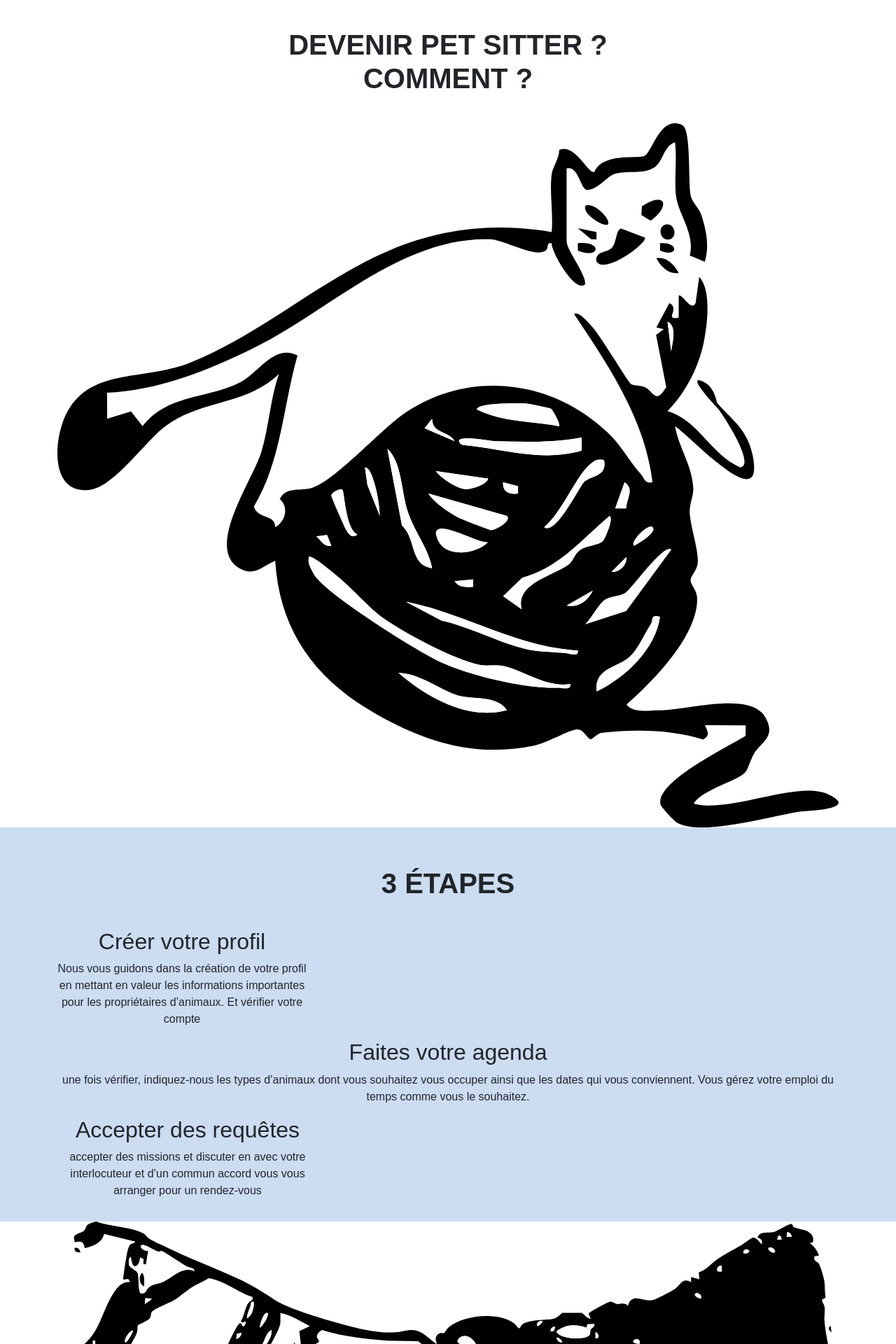
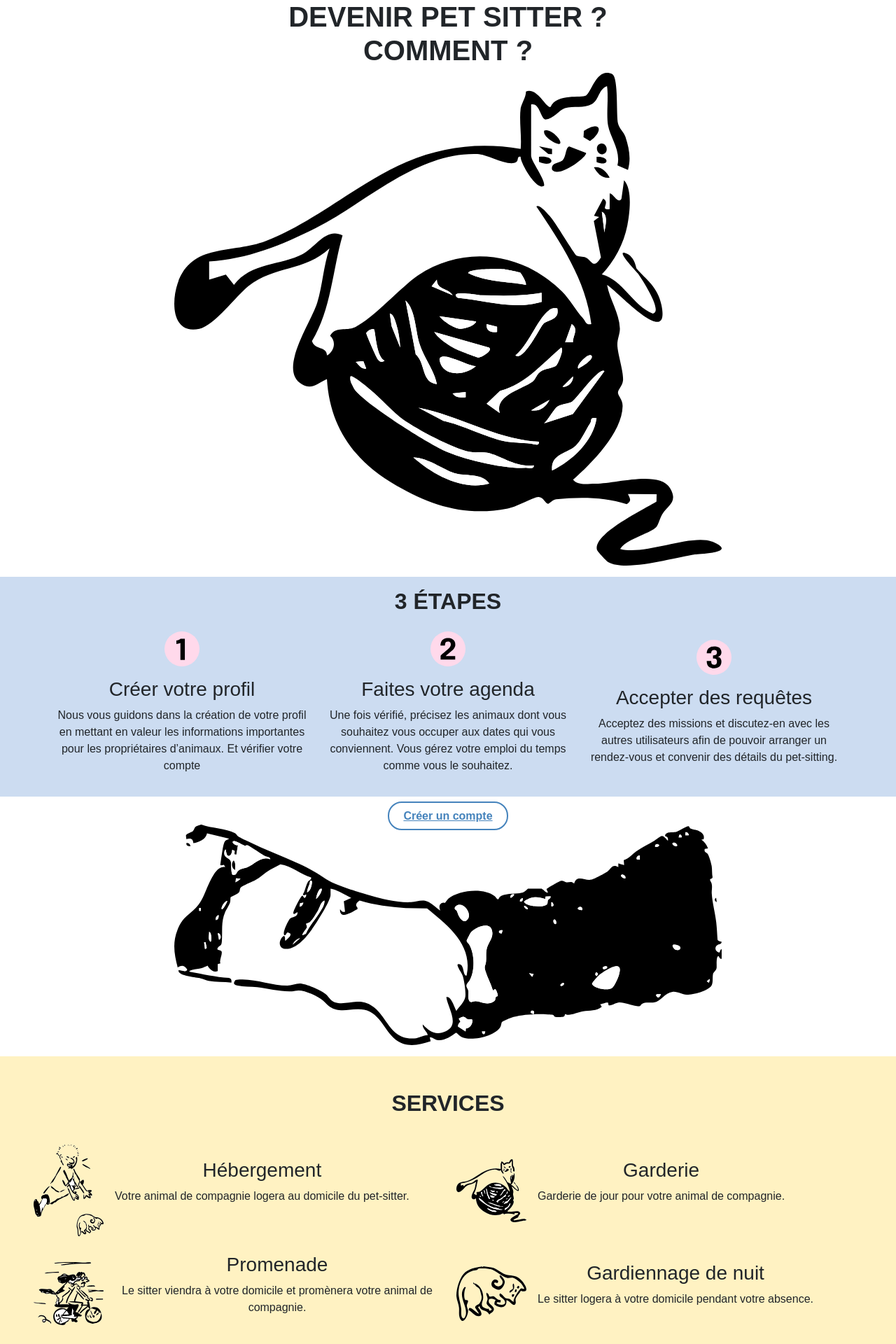
Before and after one commit to adil-hlk/Wiggle, a PHP site: page /sitter.html in a window 1280 px wide. Shown: the top 1920 px of the page at 70% size. Run offline with PHP 8.4, Linux system fonts and the light colour scheme.

Commit message:
Page "devenir un sitter" finie
il manque juste un petit détail à améliorer au niveau des services

```diff
--- a/assets/style.css
+++ b/assets/style.css
@@ -8,8 +8,10 @@ body {
     text-align: center;
 
 }
-body h1 {
-    font-weight: bold;
+
+    .etape {
+    width: 50px;
+    height: auto;
     margin: 1em;
 }
 /*section nav*/
@@ -235,10 +237,15 @@ body h1 {
   .etapes {
     background-color: #ccdcf1;
     padding: 1em;
+    margin-top: 1em;
+    margin-bottom: 1em;
   }
 
   .services {
     background-color: #fff2c2;
+    padding: 1em;
+    margin-top: 1em;
+    margin-bottom: 1em;
   }
 
   .container1 .glass:hover {
--- a/sitter.html
+++ b/sitter.html
@@ -1,47 +1,83 @@
 <head><meta charset="UTF-8">
-  <meta name="viewport" content="width=device-width, initial-scale=1.0">
-  <link rel="stylesheet" href="assets/style.css">
+    <meta name="viewport" content="width=device-width, initial-scale=1.0">
+    <link rel="stylesheet" href="assets/style.css">
     <link rel="stylesheet" href="bootstrap/css/bootstrap.min.css">
     <script src="bootstrap/js/bootstrap.bundle.min.js"></script>
 </head>
+
 <div class="container">
-<h1>DEVENIR PET SITTER ?<br>COMMENT ?</h1>
+    <h1 class="text-uppercase fw-bold text-center">DEVENIR PET SITTER ?<br>COMMENT ?</h1>
 </div>
 <div class="container">
-<img src="assets/images/chat-pelotte.svg" alt="chat sur une pelotte">
+<img src="assets/images/chat-pelotte.svg" alt="chat sur une pelotte" width="70%">
 </div>
 
-<section class="etapes">
-    <h1>3 ÉTAPES</h1>
+<section id="etapes" class="etapes">
+    <h2 class="text-uppercase fw-bold text-center">3 ÉTAPES</h2>
     <div class="container">
         <div class="row align-items-center">
         <div class="col-md-4">
-            <h2>Créer votre profil</h2>
+            <img class="etape" src="assets/images/Chiffre1.svg" alt="Etape 1">
+            <h3>Créer votre profil</h3>
             <p>Nous vous guidons dans la création de votre profil en mettant en valeur les informations importantes pour les propriétaires d’animaux. Et vérifier votre compte</p>
         </div>
-        <div class="col-md-4"></div>
-            <h2>Faites votre agenda</h2>
-            <p>une fois vérifier, indiquez-nous les types d’animaux dont vous souhaitez vous occuper ainsi que les dates qui vous conviennent. Vous gérez votre emploi du temps comme vous le souhaitez.</p>
+        <div class="col-md-4">
+            <img class="etape" src="assets/images/Chiffre2.svg" alt="Etape 2">
+            <h3>Faites votre agenda</h3>
+            <p>Une fois vérifié, précisez les animaux dont vous souhaitez vous occuper aux dates qui vous conviennent. Vous gérez votre emploi du temps comme vous le souhaitez.</p>
         </div>
         <div class="col-md-4">
-            <h2>Accepter des requêtes</h2>
-            <p>accepter des missions et discuter en avec votre interlocuteur et d’un commun accord vous vous arranger pour un rendez-vous</p>
+            <img class="etape" src="assets/images/Chiffre3.svg" alt="Etape 3">
+            <h3>Accepter des requêtes</h3>
+            <p>Acceptez des missions et discutez-en avec les autres utilisateurs afin de pouvoir arranger un rendez-vous et convenir des détails du pet-sitting.</p>
         </div>
+        </div>
+
+    </div>
+</section>
+<a href="#" class="btn-rechercher md-2" role="button" aria-disabled="true">Créer un compte</a>
+<div class="container">
+    <img src="assets/images/2pattes.svg" alt="se serrer la patte" width="70%">
+</div>
+
+<section id="services" class="services text-center p-5">
+    <h2 class="text-uppercase fw-bold text-center">SERVICES</h2>
+    <div class="row">
+        <div class="col-12 col-lg-6 d-flex align-items-center mb-4">
+            <img class="illu-img me-3" src="assets/images/homme-saute-chat.svg" alt="homme heureux saute sur son chat">
+            <div>
+                <h3>Hébergement</h3>
+                <p>Votre animal de compagnie logera au domicile du pet-sitter.</p>
+            </div>
+        </div>
+        <div class="col-12 col-lg-6 d-flex align-items-center mb-4">
+            <img class="illu-img me-3" src="assets/images/chat-pelotte.svg" alt="chat sur pelotte de laine">
+            <div>
+                <h3>Garderie</h3>
+                <p>Garderie de jour pour votre animal de compagnie.</p>
+            </div>
+        </div>
+        <div class="col-12 col-lg-6 d-flex align-items-center mb-4">
+            <img class="illu-img me-3" src="assets/images/chien-velo.svg" alt="chien sur vélo">
+            <div>
+                <h3>Promenade</h3>
+                <p>Le sitter viendra à votre domicile et promènera votre animal de compagnie.</p>
+            </div>
+        </div>
+        <div class="col-12 col-lg-6 d-flex align-items-center mb-4">
+            <img class="illu-img me-3" src="assets/images/chat-couché.svg" alt="chat couché">
+            <div>
+                <h3>Gardiennage de nuit</h3>
+                <p>Le sitter logera à votre domicile pendant votre absence.</p>
+            </div>
         </div>
     </div>
 </section>
 
 <div class="container">
-    <img src="assets/images/2pattes.svg" alt="se serrer la patte">
-</div>
-
-<section class="services">
-    <h1>SERVICES</h1>
-</section>
-
-<div class="container">
-    <h1>Connectez vous entre amis des animaux</h1>
+    <h2 class="text-uppercase fw-bold text-center">CONNECTEZ-VOUS ENTRE AMIS DES ANIMAUX</h2>
+    <a href="#" class="btn-rechercher md-2" role="button" aria-disabled="true">Créer un compte</a>
 </div>
 <div class="container">
-    <img src="assets/images/">
+    <br><img src="assets/images/chien-velo.svg" width="70%">
 </div>
```
Also changed, not shown: assets/images/Chiffre1.svg (added), assets/images/Chiffre2.svg (added), assets/images/Chiffre3.svg (added).
